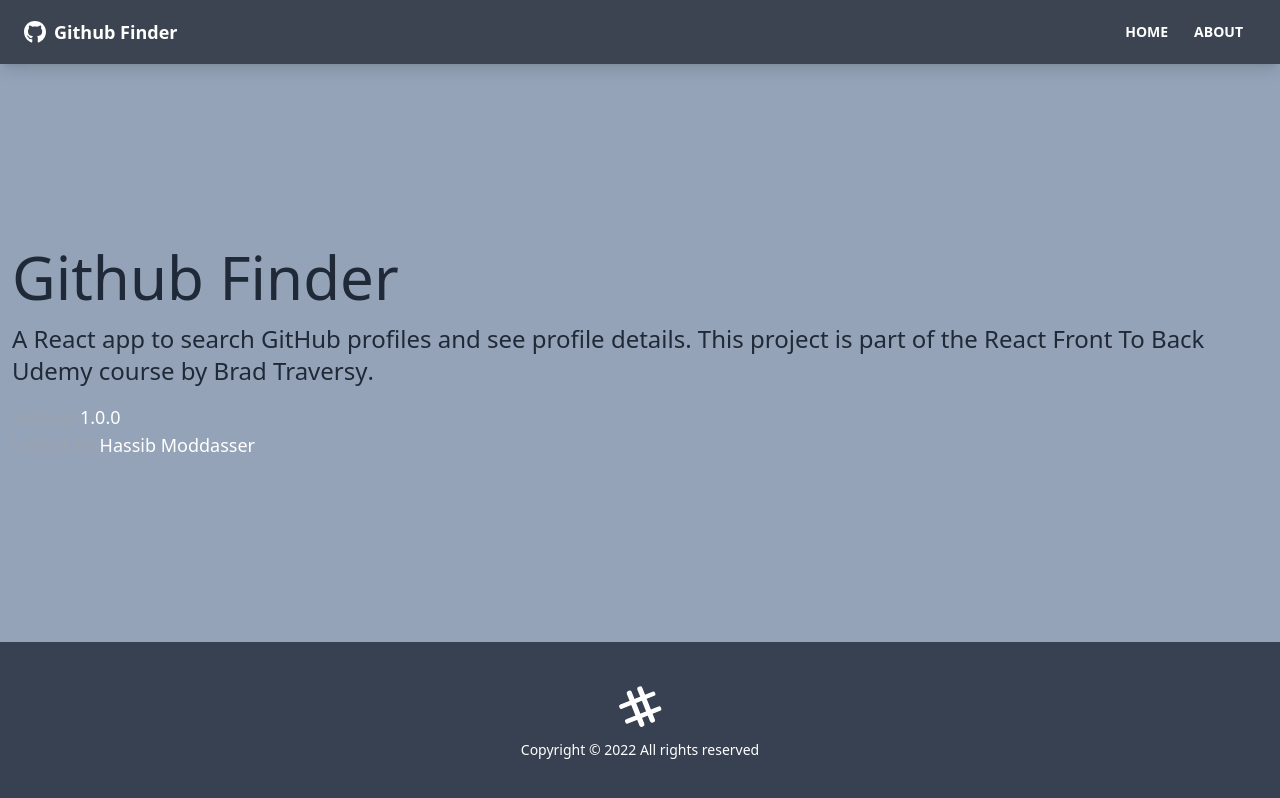
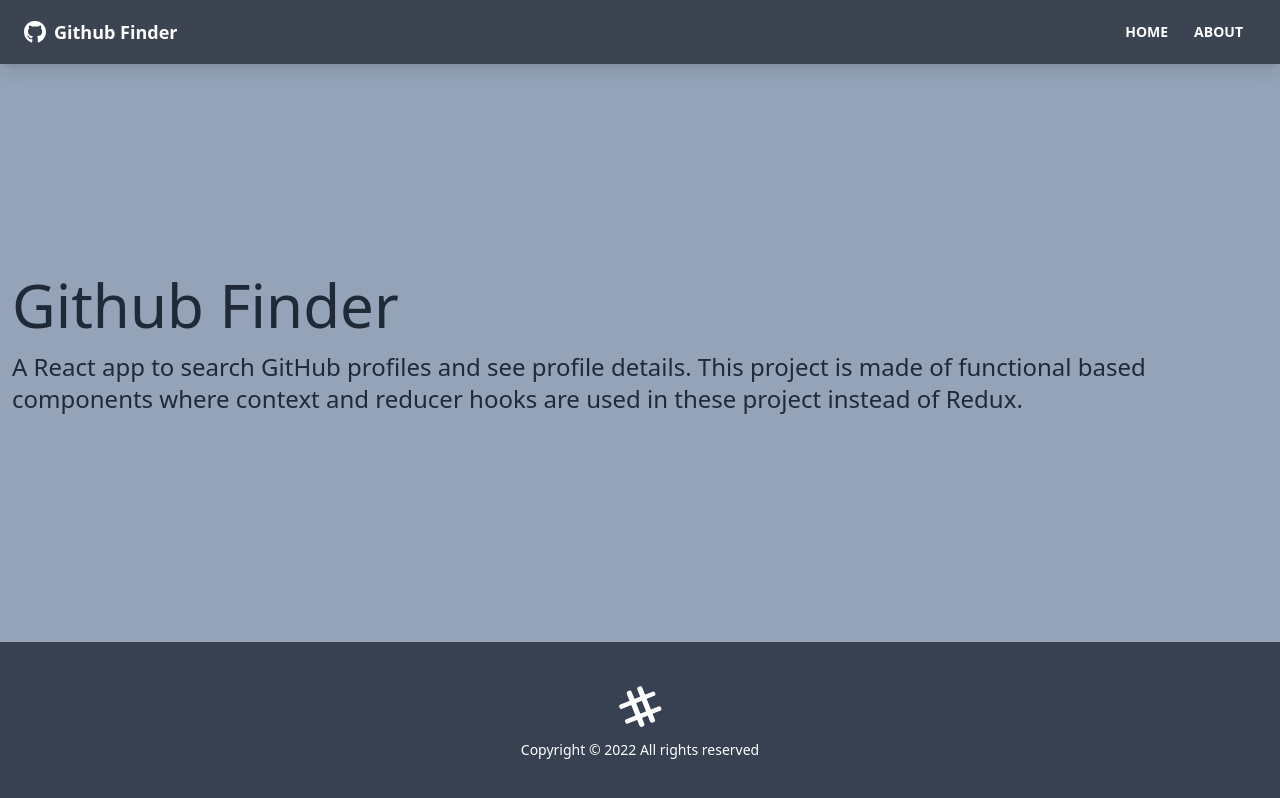
Before and after one commit to vajaganidhanesh/github-finder, a React (Create React App) app: page /about in a window 1280 px wide. Built offline with nearby package versions, Linux system fonts and the light colour scheme; the HTML template or start-up script is replaced by a standard one.

Commit message:
about component has been updated.

```diff
--- a/src/pages/About.jsx
+++ b/src/pages/About.jsx
@@ -7,26 +7,13 @@
       <>
       <h1 className='text-6xl mb-4'>Github Finder</h1>
       <p className='mb-4 text-2xl font-light'>
-        A React app to search GitHub profiles and see profile details. This
-        project is part of the
-        <a href='https://www.udemy.com/course/modern-react-front-to-back/'>
-          {' '}
-          React Front To Back
-        </a>{' '}
-        Udemy course by
-        <strong>
-          <a href='https://traversymedia.com'> Brad Traversy</a>
-        </strong>
-        .
+        A React app to search GitHub profiles and see profile details.
+        This project is made of functional based components
+        where context and reducer hooks are used in these project instead of Redux.
       </p>
+
       <p className='text-lg text-gray-400'>
-        Version <span className='text-white'>1.0.0</span>
-      </p>
-      <p className='text-lg text-gray-400'>
-        Layout By:
-        <a className='text-white' href='https://twitter.com/hassibmoddasser'>
-          Hassib Moddasser
-        </a>
+
       </p>
     </>
   )
```
